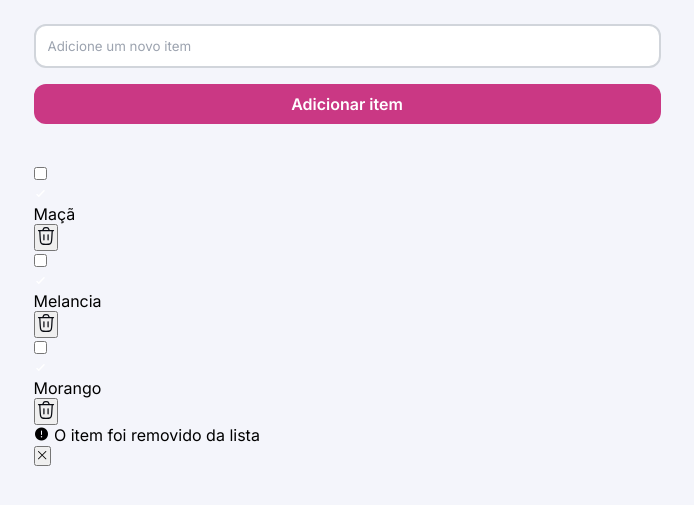
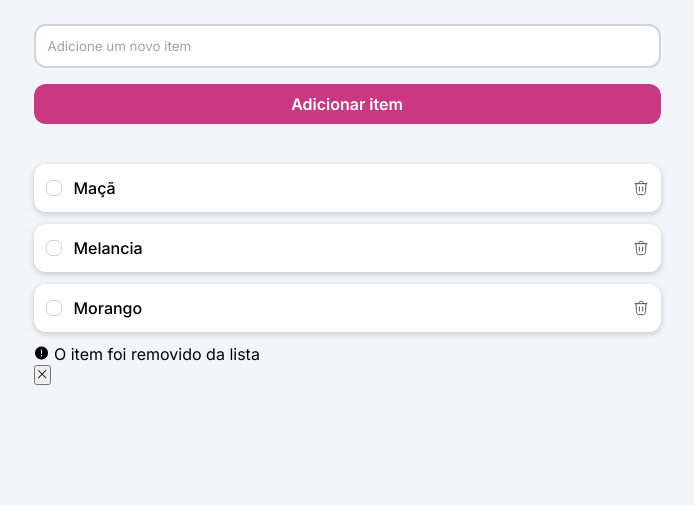
Before and after one commit to joannavitoria11ati/quicklist, a plain HTML site: page index.html in a window 1280 px wide. Shown: the part 185-690 px from the top of the page, without its empty margins (293-987 px from the left). Drawn offline with nearby package versions, Linux system fonts and the light colour scheme.

Commit message:
adição de todos os estilos da section.list

```diff
--- a/style.css
+++ b/style.css
@@ -106,3 +106,65 @@ main {
         }
     }
 }
+
+.list {
+    .item {
+        background: var(--background-secondary);
+        padding: 1.2rem;
+        margin-bottom: 1.2rem;
+        display: flex;
+        justify-content: space-between;
+        align-items: center;
+        font-size: 1.6rem;
+        line-height: 2.4rem;
+        font-weight: 500;
+        border-radius: 1.2rem;
+        box-shadow: 0 2px 6px rgba(8, 11, 18, 0.2);
+
+        div {
+            display: flex;
+            gap: 1.2rem;
+            align-items: center;
+        }
+
+        input {
+            display: none;
+        }
+
+        .custom-checkbox {
+            width: 1.6rem;
+            height: 1.6rem;
+            border: 1px solid var(--border-primary);
+            border-radius: .6rem;
+        }
+
+        div:has(input:checked) {
+            .custom-checkbox {
+                background: var(--color-brand);
+                border: 1px solid var(--color-brand);
+                transition: .2s;
+            }
+
+            label {
+                text-decoration: line-through;
+            }
+        }
+
+        label {
+            cursor: pointer;
+        }
+
+        button {
+            background: none;
+            border: none;
+            display: flex;
+            align-items: center;
+            cursor: pointer;
+
+            img {
+                width: 1.6rem;
+                opacity: 0.7;
+            }
+        }
+    }
+}
```
